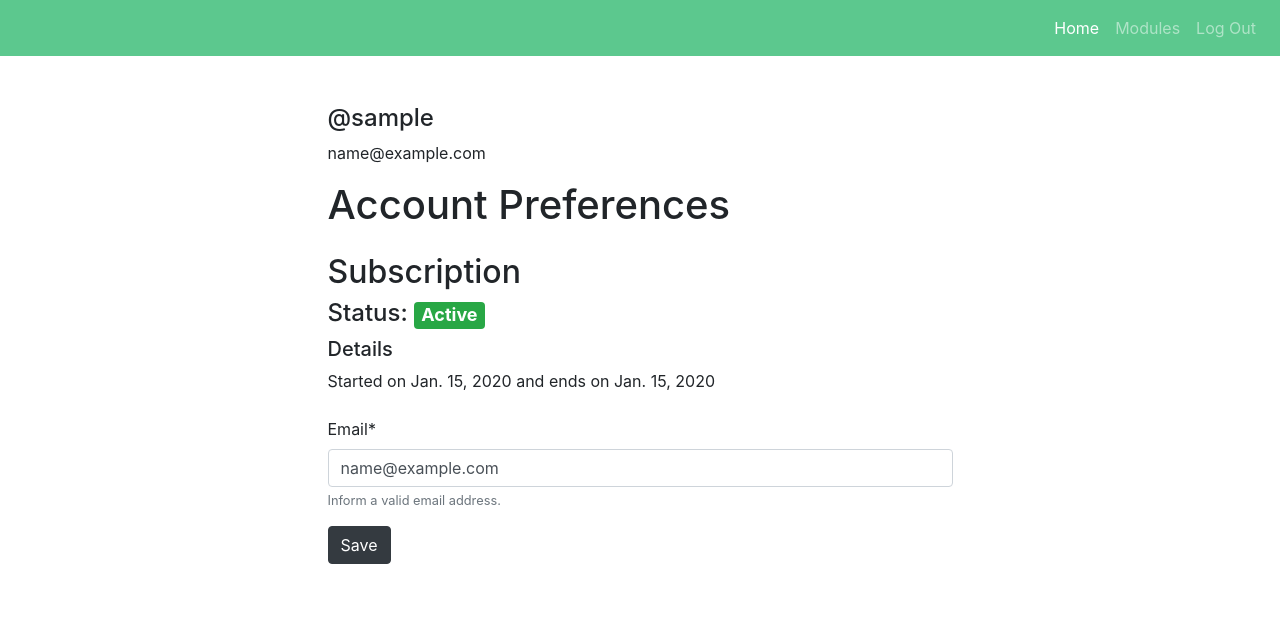
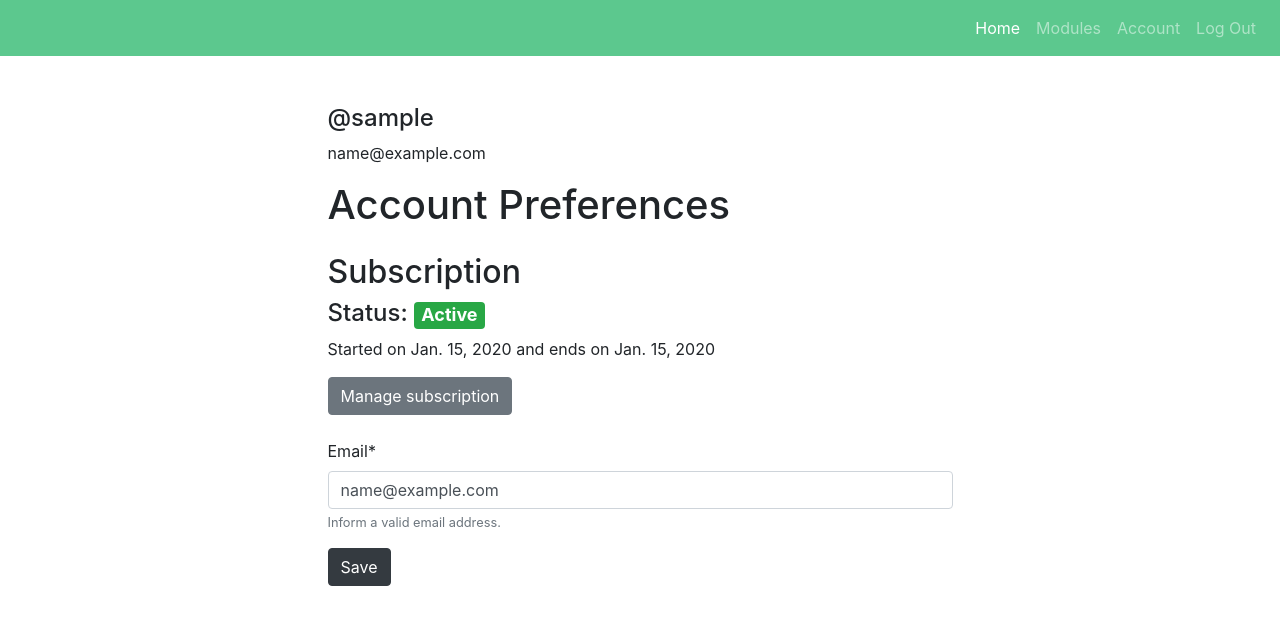
Before and after one commit to DersJ/jumpahead, a Django app: page /account/profile/ in a window 1280 px wide. Shown: the top 625 px of the page. Run offline with Django 3.2, Linux system fonts and the light colour scheme; a user stored in the database is signed in; tables that the repository leaves empty hold one stand-in row (values such as "Sample post"); parts of the project's set-up code (start-up, migrations or seed data) failed here and were passed over; some libraries are stand-ins or nearby versions.

Commit message:
profile updates

```diff
--- a/jumpahead/settings.py
+++ b/jumpahead/settings.py
@@ -111,6 +111,7 @@ AUTH_PASSWORD_VALIDATORS = [
 ]
 
 LOGIN_REDIRECT_URL = '/account/profile'
+LOGOUT_REDIRECT_URL = '/'
 
 
 # Internationalization
--- a/modules/views.py
+++ b/modules/views.py
@@ -1,4 +1,4 @@
-from django.shortcuts import render
+from django.shortcuts import render, redirect
 from .models import Course
 from .models import Module
 from .models import Task
@@ -9,6 +9,8 @@ from django.views.generic.detail import DetailView
 # Create your views here.
 
 def moduleList(request):
+    if(not request.user.is_authenticated):
+        return redirect('home')
     # Get all modules from database
     queryset = Course.objects.all()
 
@@ -21,7 +23,6 @@ def moduleList(request):
 
 
 class ModuleDetailView(DetailView):
-
     model = Module
 
     def get_context_data(self, **kwargs):
--- a/templates/account/profile.html
+++ b/templates/account/profile.html
@@ -20,8 +20,9 @@
         <h4>Status: {% if user.active_subscription %} <span class="badge badge-success">Active</span> {% else %} <span class="badge badge-danger">No subscription</span> {% endif %}</h4>
 
         {% if user.active_subscription %}
-        <h5>Details</h5>
         <p>Started on {{ user.subscription_start_date }} and ends on {{ user.subscription_end_date }}</p>
+
+        <button class="btn btn-secondary">Manage subscription</button>
 
         {% else %}{% endif %}
     </div>
--- a/templates/navbar.html
+++ b/templates/navbar.html
@@ -11,8 +11,11 @@
             </li>
             {% if request.user.is_authenticated %}
             <li class="nav-item">
-                    <a class="nav-link" href="{% url 'moduleList' %}">Modules</a>
-                </li>
+                <a class="nav-link" href="{% url 'moduleList' %}">Modules</a>
+            </li>
+            <li class="nav-item">
+                <a class="nav-link" href="{% url 'profile' %}">Account</a>
+            </li>
             <li class="nav-item">
                 <a class="nav-link" href="{% url 'logout' %}">Log Out</a>
             </li>
```
